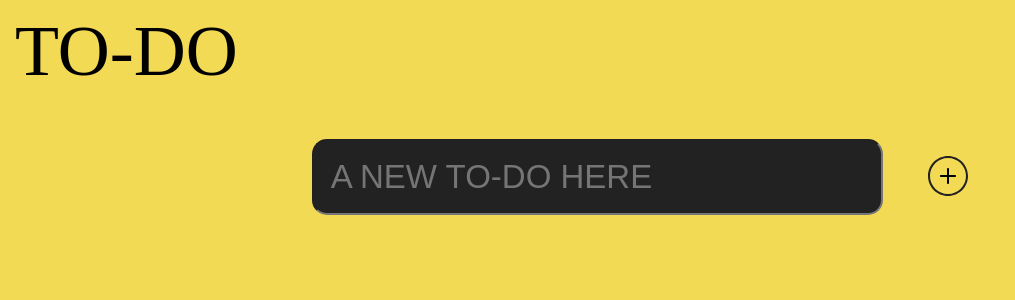
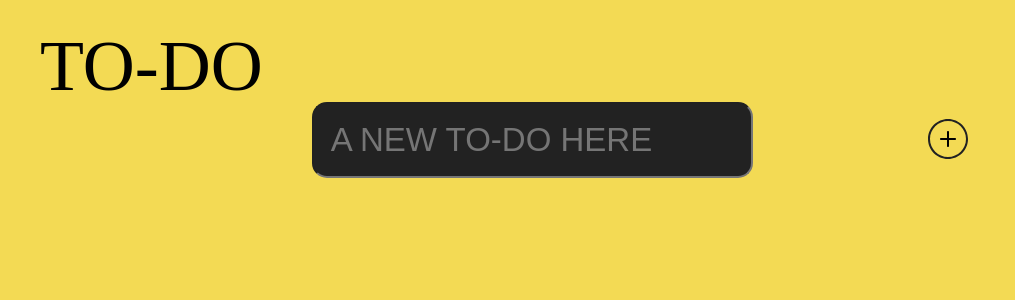
Before and after one commit to EMXzzz/todos-app, a React (Create React App) app: page / in a window 1280 px wide. Shown: the top 300 px of the page, without its empty margins (0-1015 px from the left). Built offline with nearby package versions, Linux system fonts and the light colour scheme.

Commit message:
fix cod review 2

```diff
--- a/src/app.css
+++ b/src/app.css
@@ -2,5 +2,4 @@
     background-color:#F3DA54;
     width: 100vw;
     height: 100vh;
-    overflow: hidden;
 }
--- a/src/components/note-creator-styles.css
+++ b/src/components/note-creator.css
@@ -1,15 +1,13 @@
 .title {
     font-size: 72px;
-    position: relative;
-    top: 15px;
-    left: 15px;
+    padding-left: 40px;
+    padding-top: 30px;
 }
 
 .noteContainer {
     display: flex;
     align-items: center;
     justify-content: center;
-    height: 100%;
 }
 
 .add {
@@ -17,12 +15,10 @@
     display: flex;
     align-items: center;
     justify-content: space-evenly;
-    position: relative;
-    bottom: 295px;
 }
 
 .input {
-    width: 130%;
+    width: 100%;
     height: 70px;
     background-color:#222222;
     border-radius: 15px;
--- a/src/components/note-creator.tsx
+++ b/src/components/note-creator.tsx
@@ -1,6 +1,6 @@
 import {ChangeEvent} from "react";
 import ButtonSvg from './image/add-button.svg'
-import "./note-creator-styles.css"
+import "./note-creator.css"
 
 interface Props {
     text: string,
```
